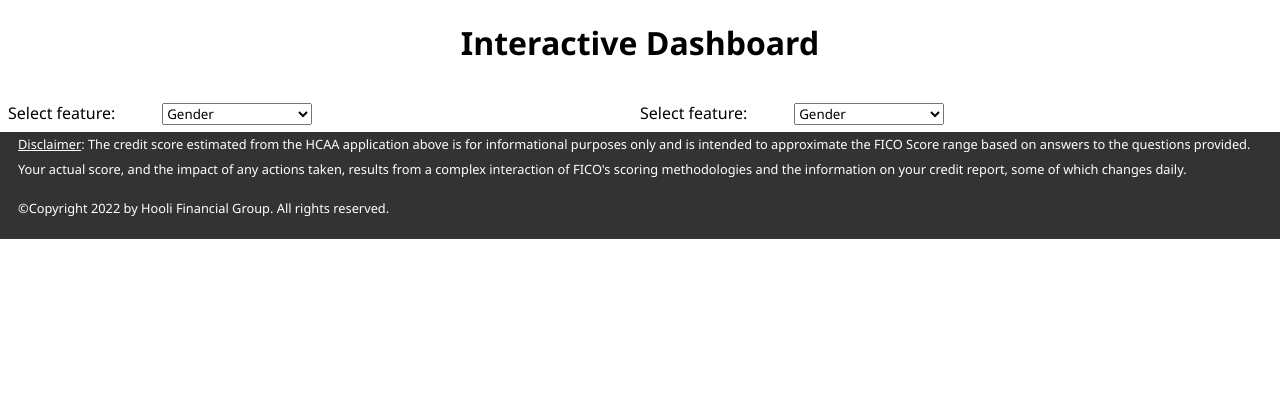
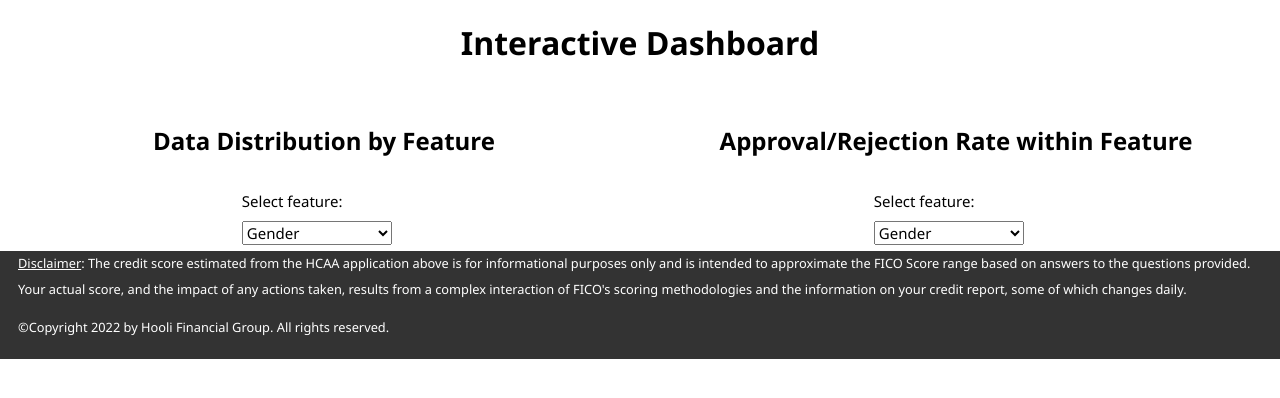
Before and after one commit to anhdo93/WGU-C964, a Flask app: page /dashboard in a window 1280 px wide. Shown: the part 90-488 px from the top of the page. Run offline with Flask 2, Linux system fonts and the light colour scheme; some libraries are stand-ins or nearby versions.

Commit message:
Updated pie and bar charts

```diff
--- a/app.py
+++ b/app.py
@@ -87,6 +87,7 @@
 
 def plotPie(df, feature="Gender"):
     fig = px.pie(df, names=feature)
+    fig.update_traces(hovertemplate = "<b>%{label}</b> <br> %{value:,.r} <br> %{percent:.2%}%")
     graphJSON = json.dumps(fig, cls=plotly.utils.PlotlyJSONEncoder)
     return graphJSON
 
@@ -95,8 +96,8 @@
     for category in df[feature].unique():
         feature_approved = df[(df['Rejected']==0) & (df[feature]==category)].count()[feature]
         feature_rejected = df[(df['Rejected']==1) & (df[feature]==category)].count()[feature]
-        fig.add_trace(go.Bar(x=['Approved', 'Rejected'],y=[feature_approved, feature_rejected], name=category))
-
+        fig.add_trace(go.Bar(x=['Approved', 'Rejected'],y=[feature_approved, feature_rejected], customdata=[feature_approved, feature_rejected],
+                                name=category, hovertemplate = "<b>%{label}</b> <br> %{customdata:,.r} <br> %{y:.2f}%"))
     fig.update_layout(barmode='stack', barnorm='percent', yaxis_title="Percent")
     graphJSON = json.dumps(fig, cls=plotly.utils.PlotlyJSONEncoder)
     return graphJSON
--- a/static/style.css
+++ b/static/style.css
@@ -156,3 +156,7 @@
     width: 30%;
     flex-grow: 1;
 }
+.chart label, .chart select {
+    margin-left: 37%;
+    font-size: 15px;
+}
--- a/templates/dashboard.html
+++ b/templates/dashboard.html
@@ -26,6 +26,7 @@
 
     <section class="all_charts">
         <div class="chart">
+            <h2>Data Distribution by Feature</h2>
             <label for="feature1">Select feature:</label>
             <select name="feature1" method="GET" action="/dashboard" onchange="cbPie(this.value)">
                 {% for feature in feature1[1:] %}
@@ -35,6 +36,7 @@
             <div id="pieChart"></div>
         </div>
         <div class="chart">
+            <h2>Approval/Rejection Rate within Feature</h2>
             <label for="feature2">Select feature:</label>
             <select name="feature2" method="GET" action="/dashboard" onchange="cbBar(this.value)">
                 {% for feature in feature2[1:] %}
```
